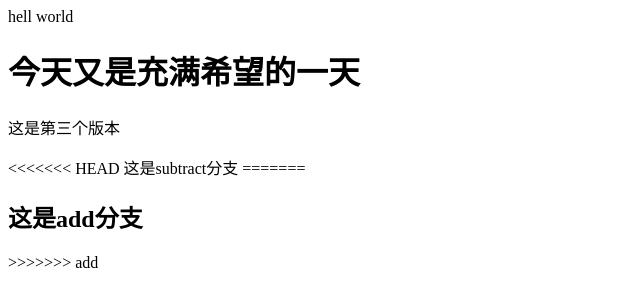
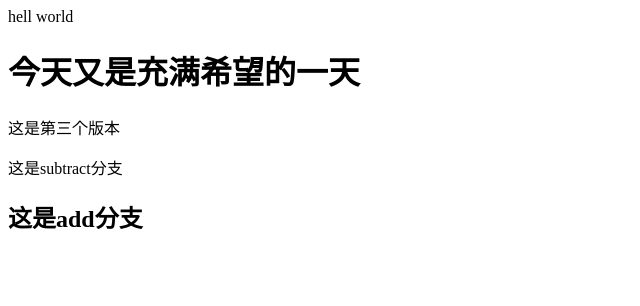
Before and after one commit to CCTV-1998/test, a plain HTML site: page index.html in a window 1280 px wide. Shown: the whole page, without its empty margins (0-640 px from the left). Drawn offline with Linux system fonts and the light colour scheme.

Commit message:
合并分支1

```diff
--- a/index.html
+++ b/index.html
@@ -8,10 +8,7 @@
 		<div>hell world</div>
 		<h1>今天又是充满希望的一天</h1>
 		<p>这是第三个版本</p>
-<<<<<<< HEAD
 		<span>这是subtract分支</span>
-=======
 		<h2>这是add分支</h2>
->>>>>>> add
 	</body>
 </html>
```
